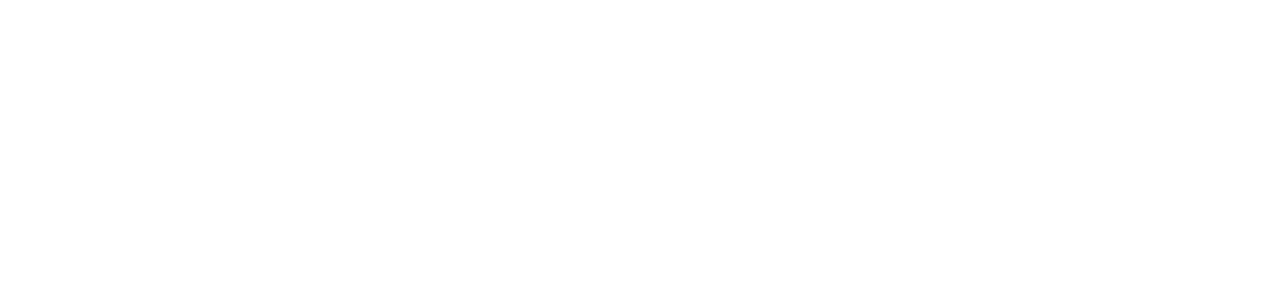
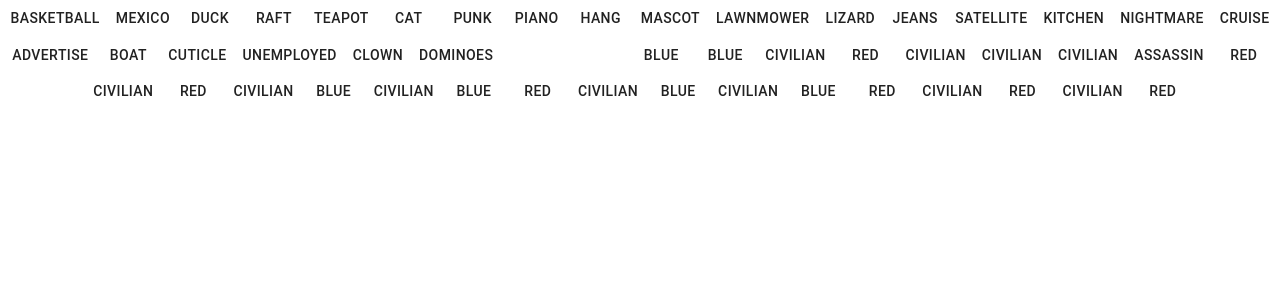
Before and after one commit to Cameronl14320/codenames, a Next.js app: page / in a window 1280 px wide. Shown: the top 300 px of the page. Built offline with nearby package versions, Linux system fonts and the light colour scheme.

Commit message:
debug word generating, 23 vs 25 wanted

```diff
--- a/components/game/board.tsx
+++ b/components/game/board.tsx
@@ -1,12 +1,14 @@
 import Game from "../../game/Game";
 import Board from "../../game/Board";
-import { Button } from "@material-ui/core"
+import { Box, Button } from "@material-ui/core"
 
 export default function GenerateBoard(props: { game: Game}) {
     const game = props.game;
     var board : Board = game.board;
     var words : String[][] = board.words;
     var tiles : String[][] = board.tiles;
+
+    console.log("Board: " + words)
 
     // Generate the board according to words
     // Generate the spymaster tiles according to tiles
@@ -15,39 +17,41 @@
     var display_tiles = displayTiles({tiles});
 
     return (
-        <div>
+        <Box>
             {display_words}
             {display_tiles}
-        </div>
+        </Box>
     );
 }
 
 function displayWords(props: { words: String[][]}) {
     const words = props.words;
 
-    var display_words = [];
+    var display_words: any[] = [];
     for (let row = 0; row < 5; row++) {
         for (let col = 0; col < 5; col++) {
             display_words.push(
-                <Button>
+                <Button key={"word-" + row + "-" + col}>
                     {words[row][col]}
                 </Button>
             )
         }
     }
+    return display_words;
 }
 
 function displayTiles(props: { tiles: String[][]}) {
     const tiles = props.tiles;
 
-    var display_tiles = [];
+    var display_tiles: any[] = [];
     for (let row = 0; row < 5; row++) {
         for (let col = 0; col < 5; col++) {
             display_tiles.push(
-                <Button>
+                <Button key={"tile-" + row + "-" + col}>
                     {tiles[row][col]}
                 </Button>
             )
         }
     }
+    return display_tiles;
 }
--- a/components/game/game.tsx
+++ b/components/game/game.tsx
@@ -1,14 +1,16 @@
 import Game from "../../game/Game";
 import GenerateBoard from "./board";
+import { Box } from '@material-ui/core'
 
 export default function GameDisplay() {
     const game: Game = new Game();
+    console.log("Game: " + game.board.words);
 
     var boardDisplay = GenerateBoard({ game });
 
     return (
-        <div>
+        <Box>
             { boardDisplay }
-        </div>
+        </Box>
     )
 }
--- a/game/board.tsx
+++ b/game/board.tsx
@@ -16,6 +16,7 @@
     constructor() {
         this.words = generateWords();
         this.tiles = this.generateTiles();
+        console.log("New Board: " + this.words);
     }
 
     updateWords() {
--- a/game/game.tsx
+++ b/game/game.tsx
@@ -27,6 +27,7 @@
         this.currentTurn = TEAMS.RED;
         this.gameState = GAME_STATES.INIT;
         this.board = new Board();
+        console.log("New Game: " + this.board.words);
     }
 
     newPlayer(userid: String) {
--- a/game/generate.ts
+++ b/game/generate.ts
@@ -47,13 +47,13 @@
 
     var counter = 2;
     console.log("selected: " + selected);
-    for (let word_col = 2; word_col < 5; word_col++) {
-        for (let word_row = 2; word_row < 5; word_row++) {
-            final_selected[word_col][word_row] = selected[counter];
+    for (let word_row = 0; word_row < 5; word_row++) {
+        for (let word_col = 0; word_col < 5; word_col++) {
+            final_selected[word_row][word_col] = selected[counter];
             counter++;
         }
     }
-    // console.log(final_selected);
+    console.log("Generate Words: " + final_selected);
     return final_selected;
 }
 
```
